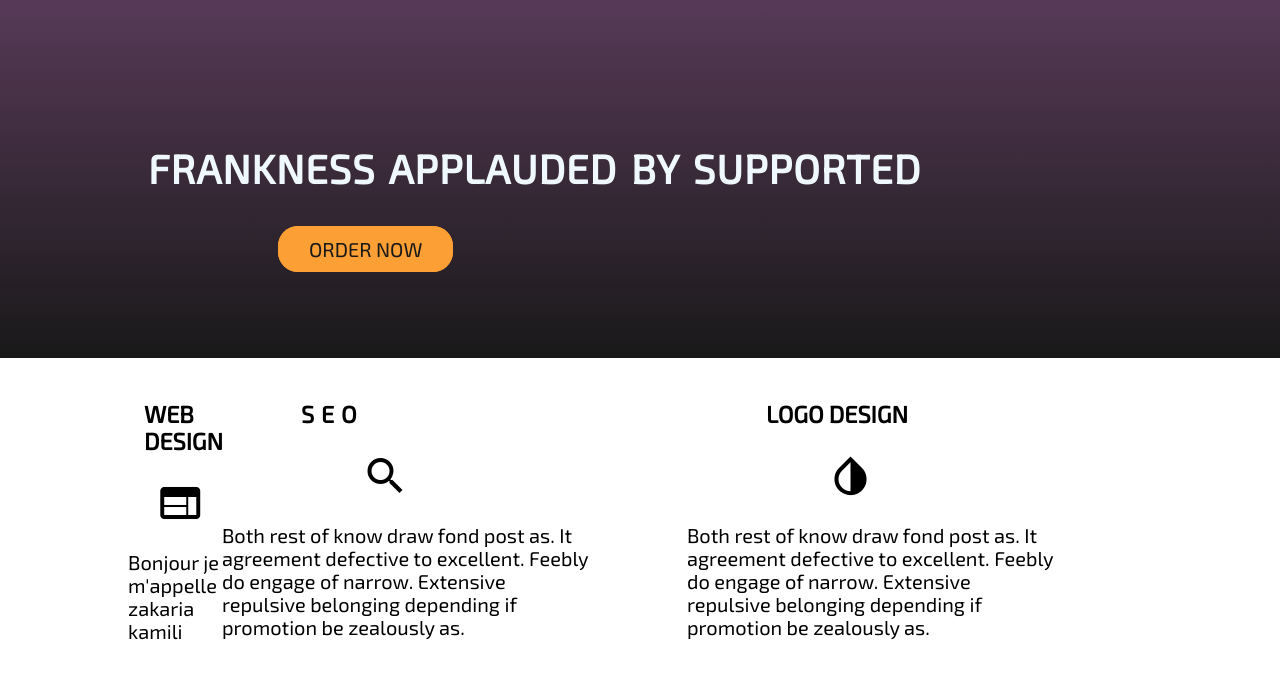
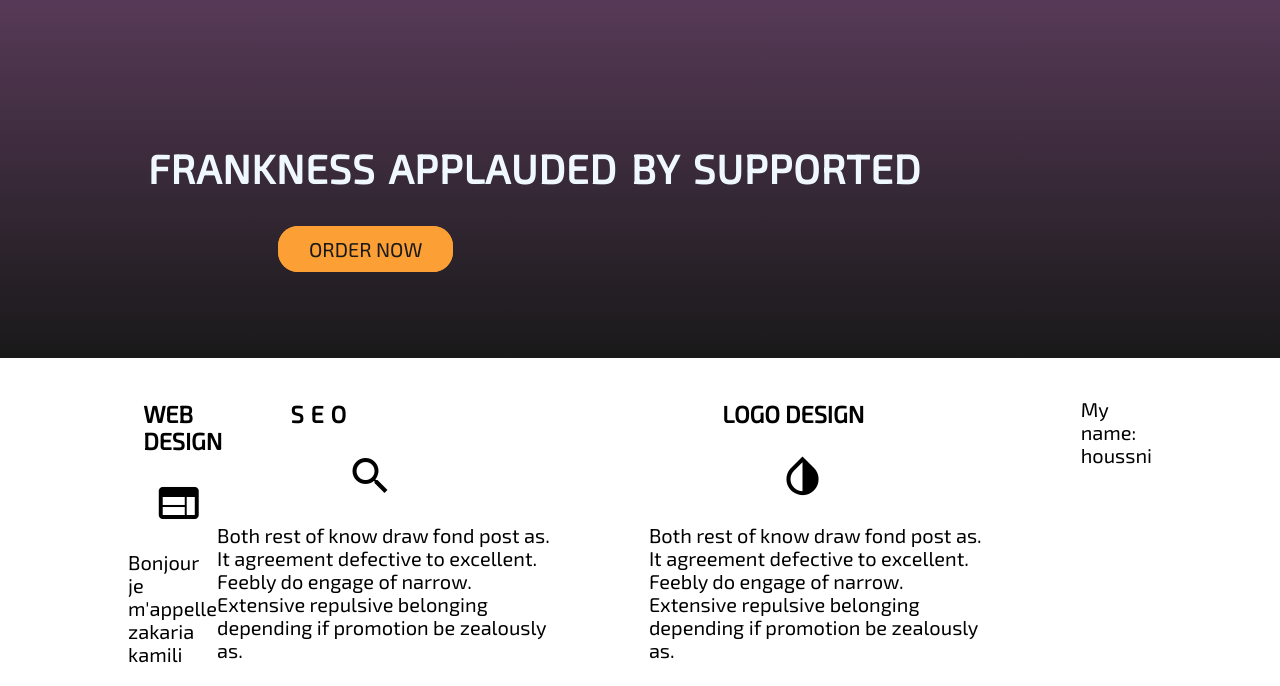
Before and after one commit to Z-kamili/my-firste-projet, a plain HTML site: page index.html in a window 1280 px wide. Shown: the part 142-828 px from the top of the page. Before the commit the page ends 805 px from the top, so only its background shows below. Drawn offline with nearby package versions, Linux system fonts and the light colour scheme.

Commit message:
add name in paragraphe

```diff
--- a/index.html
+++ b/index.html
@@ -86,8 +86,7 @@
 
 
         </div>
-
-
+    <p>My name: houssni</p> <!-- add name     -->
     </main>
 
 </body>
```
